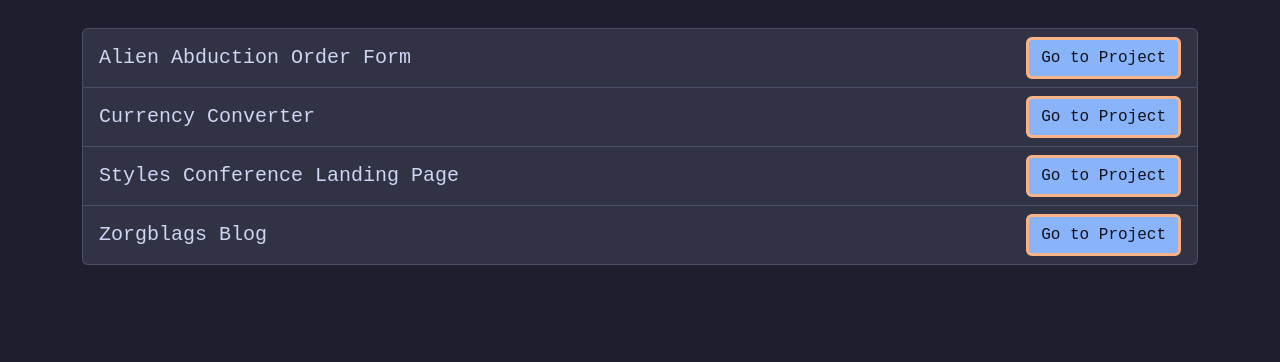
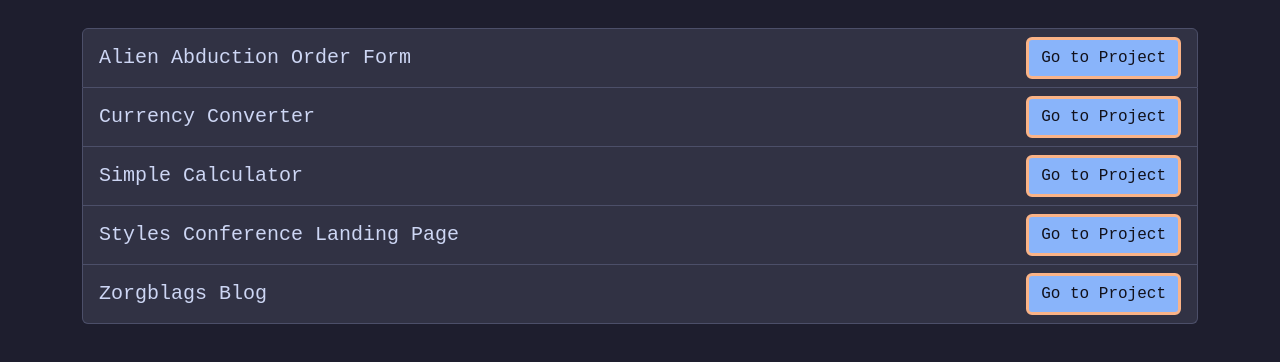
Before and after one commit to ShyamGadde/webdev-mini-projects, a plain HTML site: page index.html in a window 1280 px wide. Shown: the part 116-478 px from the top of the page. Drawn offline with nearby package versions, Linux system fonts and the light colour scheme.

Commit message:
Update links

```diff
--- a/index.html
+++ b/index.html
@@ -35,6 +35,14 @@
         </li>
         <li class="list-group-item">
           <div class="project-item">
+            <h5>Simple Calculator</h5>
+            <a href="./simple-calculator" class="btn btn-light"
+              >Go to Project</a
+            >
+          </div>
+        </li>
+        <li class="list-group-item">
+          <div class="project-item">
             <h5>Styles Conference Landing Page</h5>
             <a href="./styles-conference-landing-page" class="btn btn-light"
               >Go to Project</a
```
